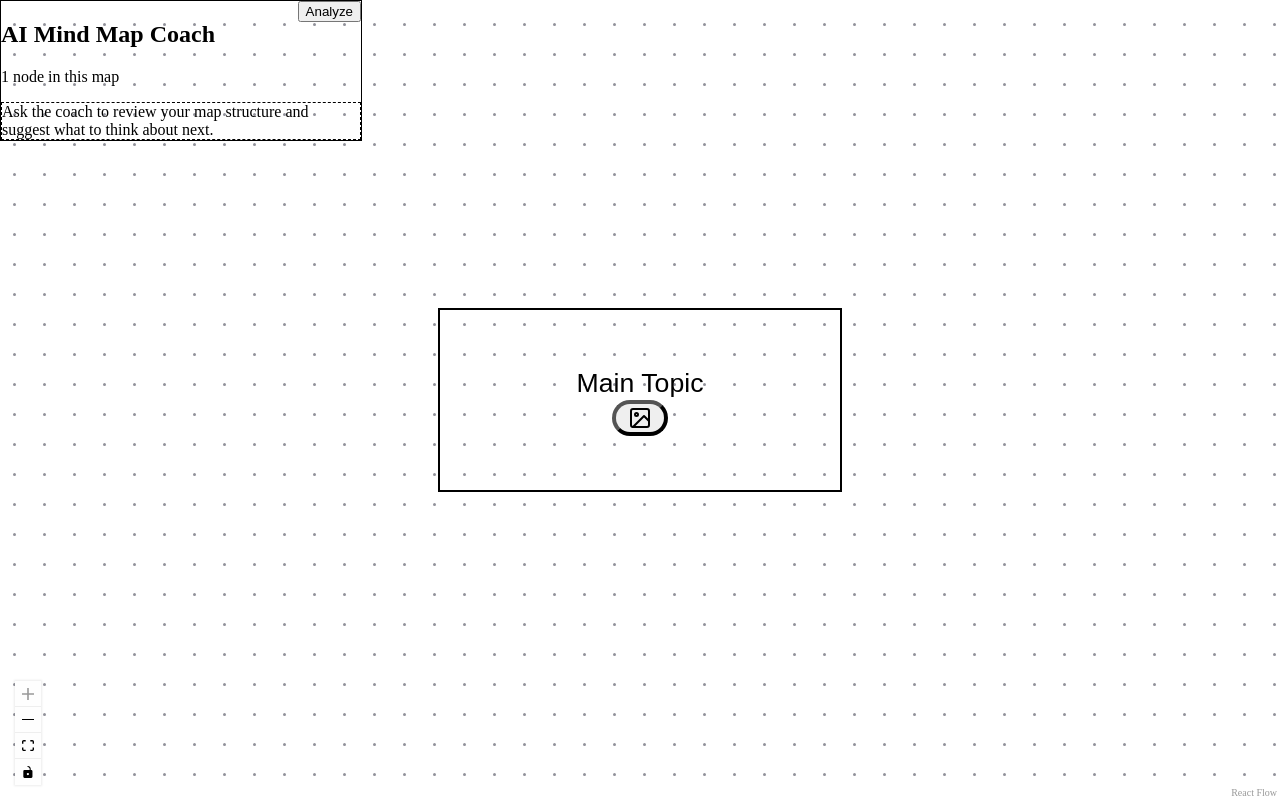
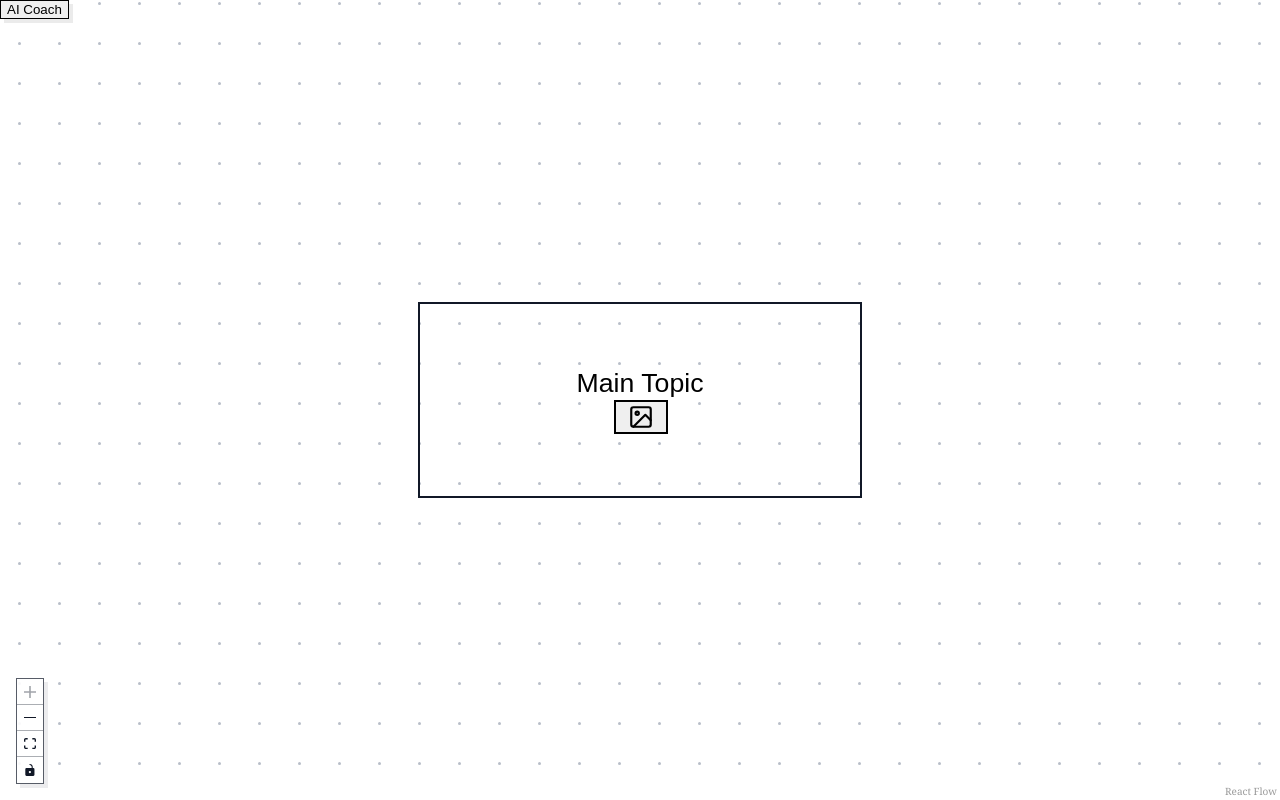
Before and after one commit to MerijnJo/Mindmap, a React (Vite) app: page / in a window 1280 px wide. Built offline with nearby package versions, Linux system fonts and the light colour scheme.

Commit message:
feat: enhance GuidancePanel and MindMapNode with improved styling and functionality

```diff
--- a/src/App.jsx
+++ b/src/App.jsx
@@ -33,24 +33,40 @@ const initialNodes = [
 const initialEdges = [];
 
 function GuidancePanel({
+  isOpen,
   guidance,
   isLoading,
   error,
   nodeCount,
   selectedNode,
   onAnalyze,
+  onClose,
 }) {
+  if (!isOpen) return null;
+
   return (
-    <aside className="absolute right-4 top-4 z-20 flex w-[360px] max-w-[calc(100vw-2rem)] flex-col gap-3 rounded-lg border border-slate-200 bg-white p-4 shadow-lg">
-      <div className="flex items-start justify-between gap-3">
+    <aside className="coach-drawer absolute left-0 top-0 z-20 flex h-full w-[420px] max-w-[calc(100vw-1rem)] flex-col border-r border-neutral-900 bg-white/95 shadow-[8px_0_0_rgba(0,0,0,0.04)] backdrop-blur-sm">
+      <div className="border-b border-neutral-900 p-4">
+        <div className="flex items-start justify-between gap-4">
+          <h1 className="font-serif text-4xl font-bold leading-none text-neutral-950">AI Mind Map Coach</h1>
+          <button
+            className="coach-icon-button"
+            onClick={onClose}
+            title="Close coach"
+          >
+            ×
+          </button>
+        </div>
+      </div>
+
+      <div className="flex items-center justify-between gap-3 border-b border-neutral-900 px-4 py-3">
         <div>
-          <h1 className="text-sm font-semibold text-slate-900">AI Mind Map Coach</h1>
-          <p className="mt-1 text-xs text-slate-500">
+          <p className="text-sm leading-5 text-neutral-800">
             {selectedNode ? `Focused on "${selectedNode.data?.label || 'Untitled'}"` : `${nodeCount} node${nodeCount === 1 ? '' : 's'} in this map`}
           </p>
         </div>
         <button
-          className="rounded-md bg-indigo-600 px-3 py-2 text-xs font-semibold text-white shadow-sm transition-colors hover:bg-indigo-700 disabled:cursor-not-allowed disabled:opacity-60"
+          className="border border-neutral-900 bg-white px-3 py-1 font-sans text-sm text-neutral-950 transition hover:bg-neutral-100 disabled:cursor-not-allowed disabled:opacity-50"
           onClick={onAnalyze}
           disabled={isLoading}
         >
@@ -59,34 +75,34 @@ function GuidancePanel({
       </div>
 
       {error && (
-        <div className="rounded-md border border-red-200 bg-red-50 p-3 text-xs text-red-700">
+        <div className="m-4 border border-red-300 bg-red-50 p-3 font-sans text-sm text-red-700">
           {error}
         </div>
       )}
 
       {!guidance && !error && (
-        <div className="rounded-md border border-dashed border-slate-300 bg-slate-50 p-3 text-sm text-slate-600">
+        <div className="p-4 font-serif text-xl leading-8 text-neutral-900">
           Ask the coach to review your map structure and suggest what to think about next.
         </div>
       )}
 
       {guidance && (
-        <div className="flex flex-col gap-3">
-          <p className="rounded-md bg-slate-50 p-3 text-sm leading-5 text-slate-700">
+        <div className="min-h-0 flex-1 overflow-y-auto">
+          <p className="border-b border-neutral-900 p-4 font-serif text-xl leading-8 text-neutral-900">
             {guidance.overview}
           </p>
 
-          <div className="flex flex-col gap-2">
+          <div className="flex flex-col">
             {(guidance.suggestions || []).map((suggestion, index) => (
-              <div key={`${suggestion.nodeId || 'map'}-${index}`} className="rounded-md border border-slate-200 p-3">
+              <div key={`${suggestion.nodeId || 'map'}-${index}`} className="border-b border-neutral-900 p-4">
                 <div className="flex items-center justify-between gap-2">
-                  <h2 className="text-sm font-semibold text-slate-900">{suggestion.title}</h2>
-                  <span className="rounded-full bg-indigo-50 px-2 py-1 text-[11px] font-medium text-indigo-700">
+                  <h2 className="font-serif text-2xl font-bold leading-7 text-neutral-950">{suggestion.title}</h2>
+                  <span className="font-sans text-xs text-neutral-700">
                     {suggestion.type}
                   </span>
                 </div>
-                <p className="mt-2 text-sm leading-5 text-slate-600">{suggestion.message}</p>
-                <p className="mt-2 text-sm font-medium leading-5 text-slate-800">{suggestion.question}</p>
+                <p className="mt-6 font-serif text-lg leading-7 text-neutral-900">{suggestion.message}</p>
+                <p className="mt-4 font-serif text-lg font-bold leading-7 text-neutral-950">{suggestion.question}</p>
               </div>
             ))}
           </div>
@@ -103,8 +119,23 @@ function Flow() {
   const [guidance, setGuidance] = useState(null);
   const [guidanceError, setGuidanceError] = useState('');
   const [isAnalyzing, setIsAnalyzing] = useState(false);
+  const [isCoachOpen, setIsCoachOpen] = useState(false);
 
   const onConnect = useCallback((params) => setEdges((eds) => addEdge(params, eds)), [setEdges]);
+  const styledEdges = useMemo(
+    () => edges.map((edge) => ({
+      ...edge,
+      animated: false,
+      type: 'straight',
+      style: {
+        stroke: '#9ca3af',
+        strokeWidth: 1.4,
+        strokeDasharray: '6 7',
+        ...(edge.style || {}),
+      },
+    })),
+    [edges],
+  );
   const selectedNode = useMemo(
     () => nodes.find((node) => node.id === selectedNodeId) || null,
     [nodes, selectedNodeId],
@@ -132,18 +163,28 @@ function Flow() {
   }, [edges, nodes, selectedNodeId]);
 
   return (
-    <div style={{ width: '100vw', height: '100vh' }} className="relative bg-slate-50">
+    <div style={{ width: '100vw', height: '100vh' }} className="relative overflow-hidden bg-white">
+      {!isCoachOpen && (
+        <button
+          className="coach-launcher absolute left-4 top-4 z-20 border border-neutral-900 bg-white/90 px-4 py-2 font-serif text-xl font-bold text-neutral-950 shadow-[4px_4px_0_rgba(0,0,0,0.08)] backdrop-blur-sm transition hover:-translate-y-0.5 hover:bg-neutral-50"
+          onClick={() => setIsCoachOpen(true)}
+        >
+          AI Coach
+        </button>
+      )}
       <GuidancePanel
+        isOpen={isCoachOpen}
         guidance={guidance}
         isLoading={isAnalyzing}
         error={guidanceError}
         nodeCount={nodes.length}
         selectedNode={selectedNode}
         onAnalyze={handleAnalyzeMindMap}
+        onClose={() => setIsCoachOpen(false)}
       />
       <ReactFlow
         nodes={nodes}
-        edges={edges}
+        edges={styledEdges}
         onNodesChange={onNodesChange}
         onEdgesChange={onEdgesChange}
         onConnect={onConnect}
@@ -153,9 +194,14 @@ function Flow() {
         snapGrid={[15, 15]}
         fitView
         deleteKeyCode={['Backspace', 'Delete']}
+        defaultEdgeOptions={{
+          type: 'straight',
+          animated: false,
+          style: { stroke: '#9ca3af', strokeWidth: 1.4, strokeDasharray: '6 7' },
+        }}
       >
-        <Controls />
-        <Background variant="dots" gap={15} size={1.5} className="text-slate-200" />
+        <Controls position="bottom-left" className="flow-controls" />
+        <Background variant="dots" gap={20} size={1.5} color="#b8bec8" />
       </ReactFlow>
     </div>
   );
--- a/src/components/MindMapNode.jsx
+++ b/src/components/MindMapNode.jsx
@@ -16,6 +16,19 @@ export default function MindMapNode({ id, data, selected }) {
   // Dynamic styles based on node depth/level
   const isRoot = level === 0;
   const isChild = level === 1;
+  const hasImage = Boolean(data.placeholderImageURL);
+  const nodeSizeClass = hasImage
+    ? isRoot
+      ? 'w-[220px]'
+      : isChild
+        ? 'w-[205px]'
+        : 'w-[190px]'
+    : isRoot
+      ? 'w-[220px] min-h-[96px]'
+      : isChild
+        ? 'w-[175px] min-h-[78px]'
+        : 'w-[165px] min-h-[70px]';
+  const imageSizeClass = isRoot ? 'h-[140px]' : isChild ? 'h-[130px]' : 'h-[120px]';
 
   const onAddChild = () => {
     const nodes = getNodes();
@@ -46,7 +59,7 @@ export default function MindMapNode({ id, data, selected }) {
         source: id,
         target: newNodeId,
         type: 'straight',
-        animated: true,
+        animated: false,
       },
     ]);
   };
@@ -74,17 +87,13 @@ export default function MindMapNode({ id, data, selected }) {
   };
 
   return (
-    <div className={`flex flex-col items-center justify-center relative shadow-md rounded-2xl border group transition-all hover:shadow-lg
-      ${isRoot ? 'bg-indigo-600 border-indigo-700 text-white w-[200px] min-h-[90px] p-4' : ''}
-      ${isChild ? 'bg-indigo-50 border-indigo-200 w-[160px] min-h-[70px] p-3' : ''}
-      ${!isRoot && !isChild ? 'bg-white border-slate-200 w-[140px] min-h-[60px] p-2' : ''}
-      ${selected ? 'ring-2 ring-offset-2 ring-indigo-500' : ''}
+    <div className={`mind-map-node group relative border border-neutral-900 bg-white shadow-sm transition hover:shadow-md
+      ${nodeSizeClass}
+      ${selected ? 'selected-node' : ''}
     `}>
-      {/* Drag Handle (Forced to left side using inline styles) */}
       {id !== 'root' && (
         <div
-          className="absolute top-1/2 transform -translate-y-1/2 w-6 h-8 text-slate-400 hover:text-slate-600 flex items-center justify-center cursor-grab active:cursor-grabbing z-10 transition-colors"
-          style={{ left: '16px' }}
+          className="absolute left-2 top-1/2 z-20 flex h-8 w-5 -translate-y-1/2 cursor-grab items-center justify-center bg-white/65 text-neutral-900 opacity-80 transition hover:opacity-100 active:cursor-grabbing"
           title="Drag node"
         >
           <svg xmlns="http://www.w3.org/2000/svg" width="14" height="14" viewBox="0 0 24 24" fill="none" stroke="currentColor" strokeWidth="2" strokeLinecap="round" strokeLinejoin="round">
@@ -102,39 +111,37 @@ export default function MindMapNode({ id, data, selected }) {
       {id !== 'root' && (
         <Handle
           type="target"
-          position={Position.Left}
+          position={Position.Top}
           className="opacity-0"
-          style={{ left: '50%' }}
+          style={{ left: '50%', top: '50%', transform: 'translate(-50%, -50%)' }}
         />
       )}
 
+      <div className={`${hasImage ? 'border-b border-neutral-900 px-8 py-1' : 'flex min-h-[inherit] flex-col items-center justify-center px-4 py-4'}`}>
         <input
-        className={`nodrag font-semibold outline-none bg-transparent w-[80%] text-center border-none
-          ${isRoot ? 'text-white placeholder-indigo-300 text-xl' : ''}
-          ${isChild ? 'text-slate-800 placeholder-slate-400 text-lg' : ''}
-          ${!isRoot && !isChild ? 'text-slate-800 placeholder-slate-400 text-base' : ''}
+          className={`nodrag w-full border-none bg-transparent text-center font-sans font-medium text-neutral-950 outline-none placeholder:text-neutral-400
+            ${hasImage ? 'text-base leading-6' : ''}
+            ${!hasImage && isRoot ? 'text-xl' : ''}
+            ${!hasImage && isChild ? 'text-lg' : ''}
+            ${!hasImage && !isRoot && !isChild ? 'text-base' : ''}
           `}
           value={data.label || ''}
           onChange={onChange}
           placeholder="Enter idea..."
         />
 
-      {/* Contextual Image Search Placeholder */}
-      {data.placeholderImageURL ? (
-        <img src={data.placeholderImageURL} alt="Node content" className="mt-3 w-full max-h-32 rounded-md object-cover pointer-events-none" />
-      ) : (
+        {!hasImage && (
           <button
-          className={`nodrag mt-2 w-6 h-6 rounded-full flex items-center justify-center transition-colors z-10 cursor-pointer shadow-sm
-            ${isRoot ? 'bg-white text-indigo-600 hover:bg-indigo-50' : 'bg-indigo-100 text-indigo-700 hover:bg-indigo-200'}
-            ${isFetching ? 'opacity-50 cursor-not-allowed' : ''}`}
+            className={`nodrag mt-3 flex h-7 w-7 items-center justify-center rounded-none border border-neutral-900 bg-white text-neutral-950 shadow-sm transition hover:bg-neutral-100
+              ${isFetching ? 'cursor-not-allowed opacity-50' : 'cursor-pointer'}`}
             onClick={handleFetchImage}
             disabled={isFetching}
-          title="Find Image"
+            title="Find image"
           >
             {isFetching ? (
-            <span className="animate-spin h-3 w-3 border-2 border-current border-t-transparent rounded-full"></span>
+              <span className="h-3 w-3 animate-spin rounded-full border-2 border-current border-t-transparent"></span>
             ) : (
-            <svg xmlns="http://www.w3.org/2000/svg" width="12" height="12" viewBox="0 0 24 24" fill="none" stroke="currentColor" strokeWidth="2" strokeLinecap="round" strokeLinejoin="round">
+              <svg xmlns="http://www.w3.org/2000/svg" width="13" height="13" viewBox="0 0 24 24" fill="none" stroke="currentColor" strokeWidth="2" strokeLinecap="round" strokeLinejoin="round">
                 <rect x="3" y="3" width="18" height="18" rx="2" ry="2" />
                 <circle cx="8.5" cy="8.5" r="1.5" />
                 <polyline points="21 15 16 10 5 21" />
@@ -142,14 +149,40 @@ export default function MindMapNode({ id, data, selected }) {
             )}
           </button>
         )}
+      </div>
 
-      {/* Source Handle (Right) - for outgoing connections */}
-      <Handle type="source" position={Position.Right} className="opacity-0" style={{ right: '50%' }} />
+      {hasImage && (
+        <div className="relative">
+          <img src={data.placeholderImageURL} alt="Node content" className={`block ${imageSizeClass} w-full object-cover pointer-events-none`} />
+          <button
+            className={`nodrag absolute right-2 top-2 flex h-7 w-7 items-center justify-center border border-neutral-900 bg-white/85 text-neutral-950 shadow-sm transition hover:bg-white
+              ${isFetching ? 'cursor-not-allowed opacity-50' : 'cursor-pointer'}`}
+            onClick={handleFetchImage}
+            disabled={isFetching}
+            title="Refresh image"
+          >
+            {isFetching ? (
+              <span className="h-3 w-3 animate-spin rounded-full border-2 border-current border-t-transparent"></span>
+            ) : (
+              <svg xmlns="http://www.w3.org/2000/svg" width="13" height="13" viewBox="0 0 24 24" fill="none" stroke="currentColor" strokeWidth="2" strokeLinecap="round" strokeLinejoin="round">
+                <rect x="3" y="3" width="18" height="18" rx="2" ry="2" />
+                <circle cx="8.5" cy="8.5" r="1.5" />
+                <polyline points="21 15 16 10 5 21" />
+              </svg>
+            )}
+          </button>
+        </div>
+      )}
 
-      {/* "Sprout" Button */}
+      <Handle
+        type="source"
+        position={Position.Top}
+        className="opacity-0"
+        style={{ left: '50%', top: '50%', transform: 'translate(-50%, -50%)' }}
+      />
+
       <button
-        className="nodrag absolute top-1/2 transform -translate-y-1/2 w-6 h-6 bg-blue-500 text-white rounded-full flex items-center justify-center text-sm font-bold opacity-0 group-hover:opacity-100 transition-opacity hover:bg-blue-600 focus:outline-none shadow-sm cursor-pointer z-10"
-        style={{ right: '-32px' }}
+        className="nodrag absolute right-[-15px] top-1/2 z-20 flex h-8 w-8 -translate-y-1/2 cursor-pointer items-center justify-center border border-neutral-900 bg-white text-xl leading-none text-neutral-950 opacity-0 shadow-sm transition hover:bg-neutral-100 focus:opacity-100 focus:outline-none group-hover:opacity-100"
         onClick={onAddChild}
         title="Add child node"
       >
--- a/src/index.css
+++ b/src/index.css
@@ -9,6 +9,11 @@ html, body, #root {
   margin: 0;
 }
 
+body {
+  color: #111827;
+  font-family: Georgia, "Times New Roman", serif;
+}
+
 /* Remove React Flow's default square selection box */
 .react-flow__node:focus,
 .react-flow__node:focus-visible,
@@ -16,3 +21,63 @@ html, body, #root {
   outline: none !important;
   box-shadow: none !important;
 }
+
+.react-flow__edge-path {
+  stroke-linecap: round;
+}
+
+.selected-node {
+  box-shadow: 0 0 0 2px #111827, 5px 5px 0 rgba(17, 24, 39, 0.12);
+}
+
+.coach-icon-button {
+  display: flex;
+  width: 2rem;
+  height: 2rem;
+  flex-shrink: 0;
+  align-items: center;
+  justify-content: center;
+  border: 1px solid #111827;
+  background: #fff;
+  color: #111827;
+  font-family: Arial, Helvetica, sans-serif;
+  font-size: 1.25rem;
+  line-height: 1;
+}
+
+.coach-icon-button:hover {
+  background: #f3f4f6;
+}
+
+.flow-controls {
+  margin-left: 16px;
+  margin-bottom: 16px;
+  overflow: hidden;
+  border: 1px solid rgba(17, 24, 39, 0.7);
+  border-radius: 0;
+  box-shadow: 4px 4px 0 rgba(17, 24, 39, 0.08);
+}
+
+.flow-controls button {
+  background: rgba(255, 255, 255, 0.9);
+  border-bottom-color: rgba(17, 24, 39, 0.35);
+  color: #111827;
+}
+
+.flow-controls button:hover {
+  background: #f3f4f6;
+}
+
+.mind-map-node input {
+  font-family: Arial, Helvetica, sans-serif;
+}
+
+@media (max-width: 720px) {
+  .coach-drawer {
+    width: calc(100vw - 1rem);
+  }
+
+  .coach-drawer h1 {
+    font-size: 2.25rem;
+  }
+}
```
Lines whose indentation alone changed are shown as unchanged.
